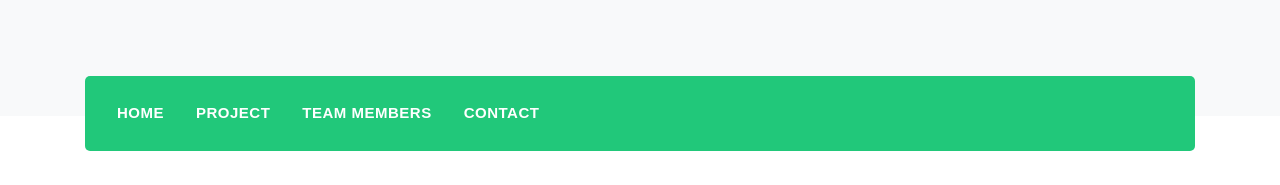
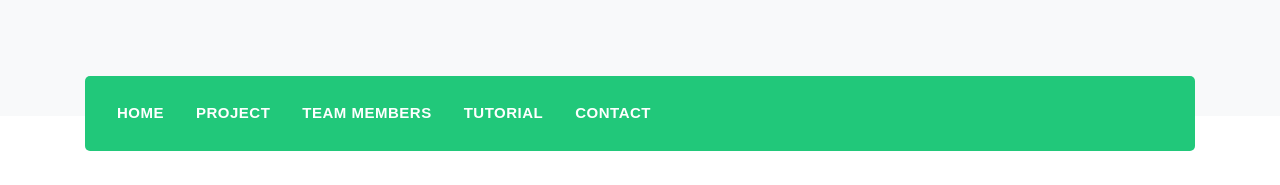
Before and after one commit to hasandinckurt/BirdLearning, a plain HTML site: page index.html in a window 1280 px wide. Shown: the top 185 px of the page. Drawn offline with Linux system fonts and the light colour scheme; a web font is replaced by a local one.

Commit message:
Update index.html

```diff
--- a/index.html
+++ b/index.html
@@ -82,6 +82,11 @@
 							<a href="#services-2" class="nav-link js-scroll-trigger">
                                 Team Members
 
+                            </a>
+                        </li>
+			    <li class="nav-item ">
+                            <a href="https://grup1.github.io/BirdLearningTutorial/" class="nav-link">
+                                Tutorial
                             </a>
                         </li>
 
```
